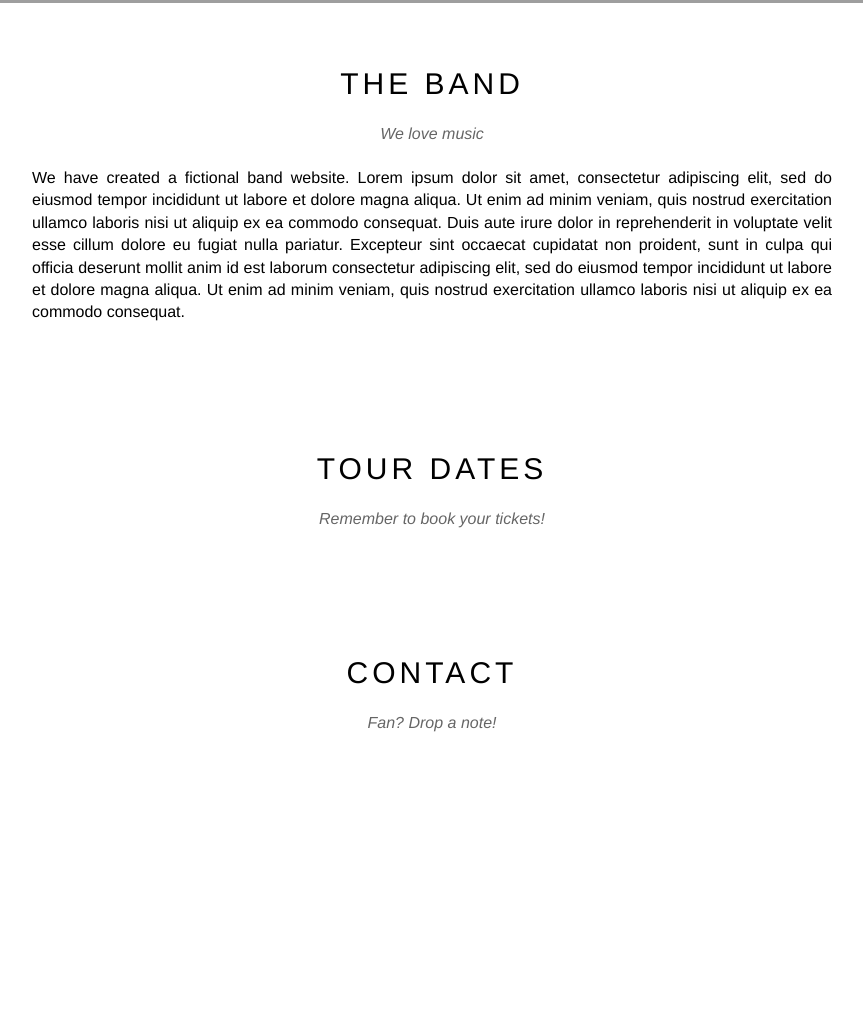
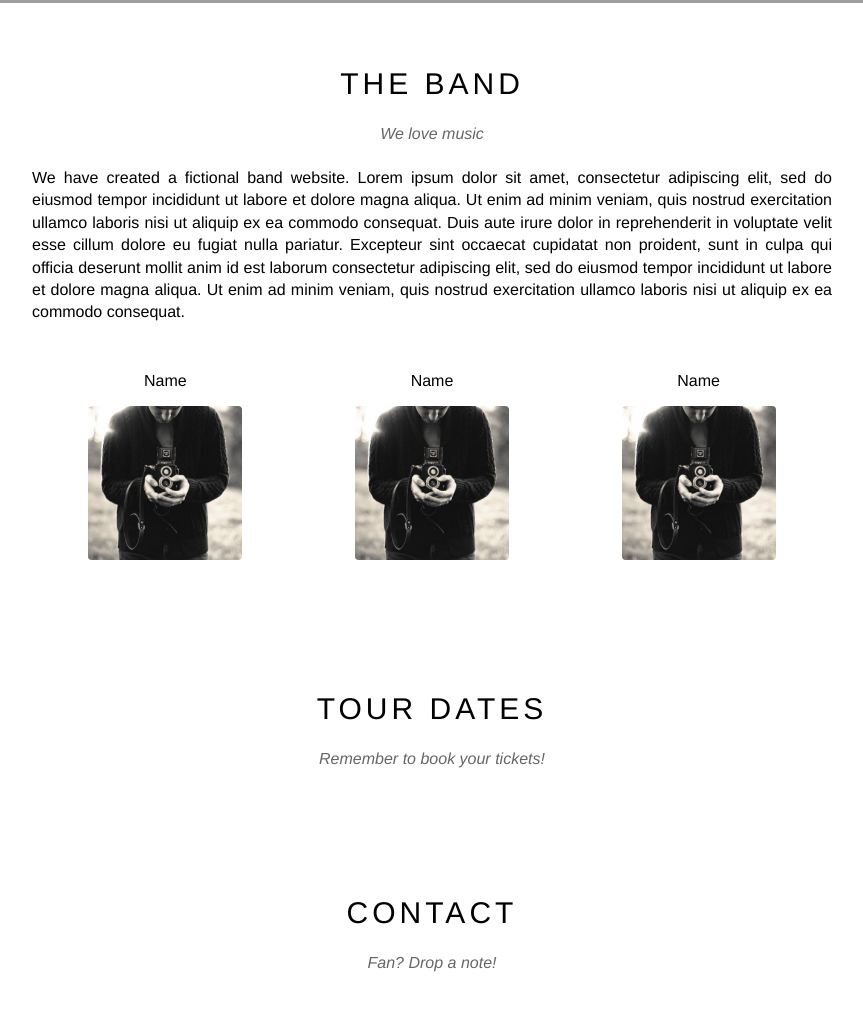
Before and after one commit to emlahoagio/html-css, a plain HTML site: page w3_band/index.html in a window 1280 px wide. Shown: the part 683-1719 px from the top of the page, without its empty margins (208-1071 px from the left). Before the commit the page ends 1479 px from the top, so only its background shows below. Drawn offline with Linux system fonts and the light colour scheme; grey boxes are pictures that could not be loaded.

Commit message:
finish team member code

```diff
--- a/w3_band/assets/css/style.css
+++ b/w3_band/assets/css/style.css
@@ -16,6 +16,10 @@ html {
     4. Kiểu dáng
 */
 #main {
+}
+
+.clear {
+  clear: both;
 }
 
 #header {
@@ -158,5 +162,25 @@ html {
   line-height: 1.4;
 }
 
+#content .member-list {
+  margin-top: 48px;
+}
+
+#content .member-item {
+  float: left;
+  text-align: center;
+  width: calc(100% / 3);
+}
+
+#content .member-name {
+  font-size: 16px;
+}
+
+#content .member-img {
+  margin-top: 16px;
+  width: 154px;
+  border-radius: 4px;
+}
+
 #footer {
 }
--- a/w3_band/index.html
+++ b/w3_band/index.html
@@ -49,6 +49,22 @@
             <h2 class="section-heading">THE BAND</h2>
             <p class="section-sub-heading">We love music</p>
             <p class="about-text">We have created a fictional band website. Lorem ipsum dolor sit amet, consectetur adipiscing elit, sed do eiusmod tempor incididunt ut labore et dolore magna aliqua. Ut enim ad minim veniam, quis nostrud exercitation ullamco laboris nisi ut aliquip ex ea commodo consequat. Duis aute irure dolor in reprehenderit in voluptate velit esse cillum dolore eu fugiat nulla pariatur. Excepteur sint occaecat cupidatat non proident, sunt in culpa qui officia deserunt mollit anim id est laborum consectetur adipiscing elit, sed do eiusmod tempor incididunt ut labore et dolore magna aliqua. Ut enim ad minim veniam, quis nostrud exercitation ullamco laboris nisi ut aliquip ex ea commodo consequat.</p>
+
+            <div class="member-list">
+                <div class="member-item">
+                    <p class="member-name">Name</p>
+                    <img src="./assets/img/team/bandmember1.jpeg" alt="" class="member-img">
+                </div>
+                <div class="member-item">
+                    <p class="member-name">Name</p>
+                    <img src="./assets/img/team/bandmember1.jpeg" alt="" class="member-img">
+                </div>
+                <div class="member-item">
+                    <p class="member-name">Name</p>
+                    <img src="./assets/img/team/bandmember1.jpeg" alt="" class="member-img">
+                </div>
+                <div class="clear"></div>
+            </div>
         </div>
         <div class="content-section">
             <h2 class="section-heading">TOUR DATES</h2>
```
Also changed, not shown: w3_band/assets/img/team/bandmember1.jpeg (added).
